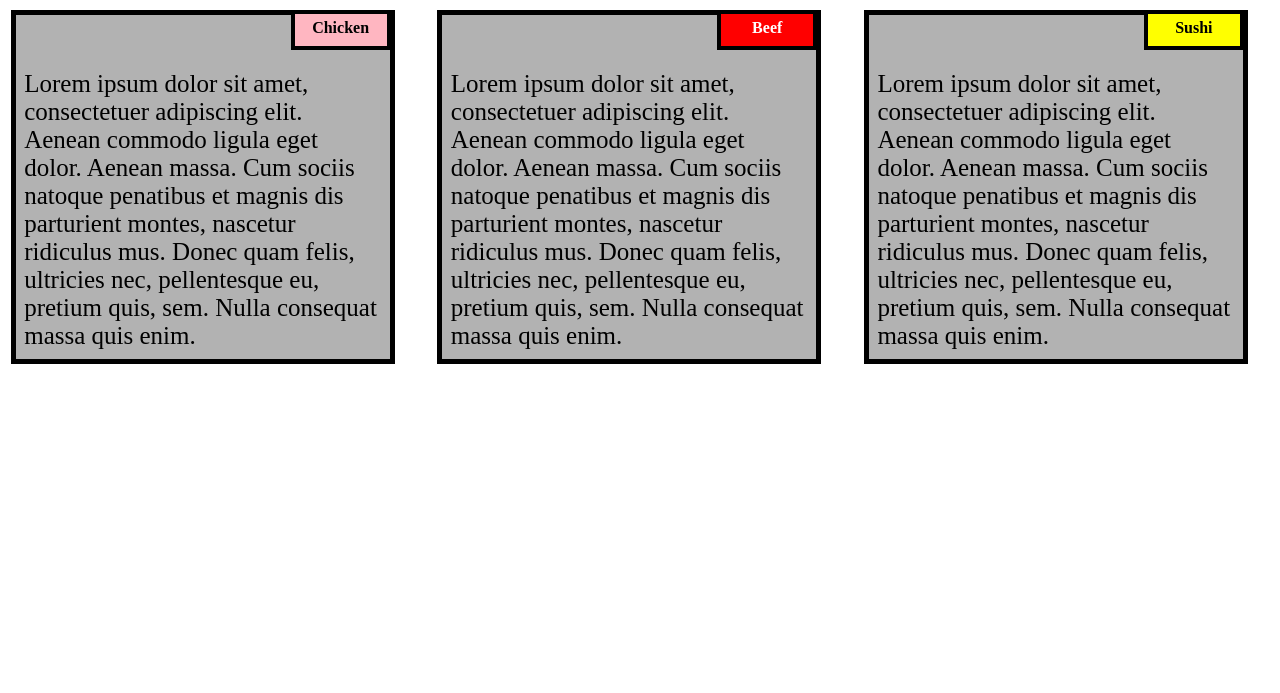
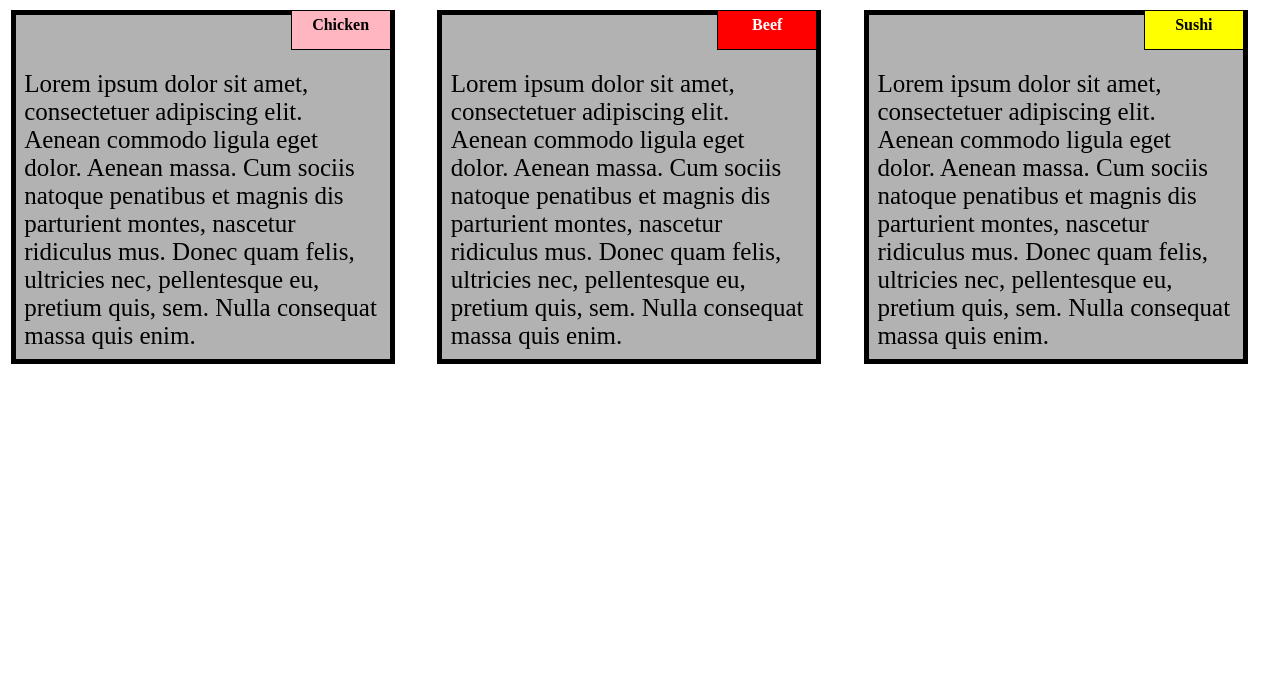
Before and after one commit to TheAakash1886/WebDev, a plain HTML site: page Assignment/module2/index.html in a window 1280 px wide. Shown: the part 107-800 px from the top of the page. Drawn offline with Linux system fonts and the light colour scheme.

Commit message:
Update style.css

```diff
--- a/Assignment/module2/style.css
+++ b/Assignment/module2/style.css
@@ -30,7 +30,7 @@ h1 {
 .content-name{
   overflow: none;
   text-align: center;
-  border: 4px solid black;
+  border: 1px solid black;
   width: 100px;
   height: 40px;
   padding: 5px;
```
